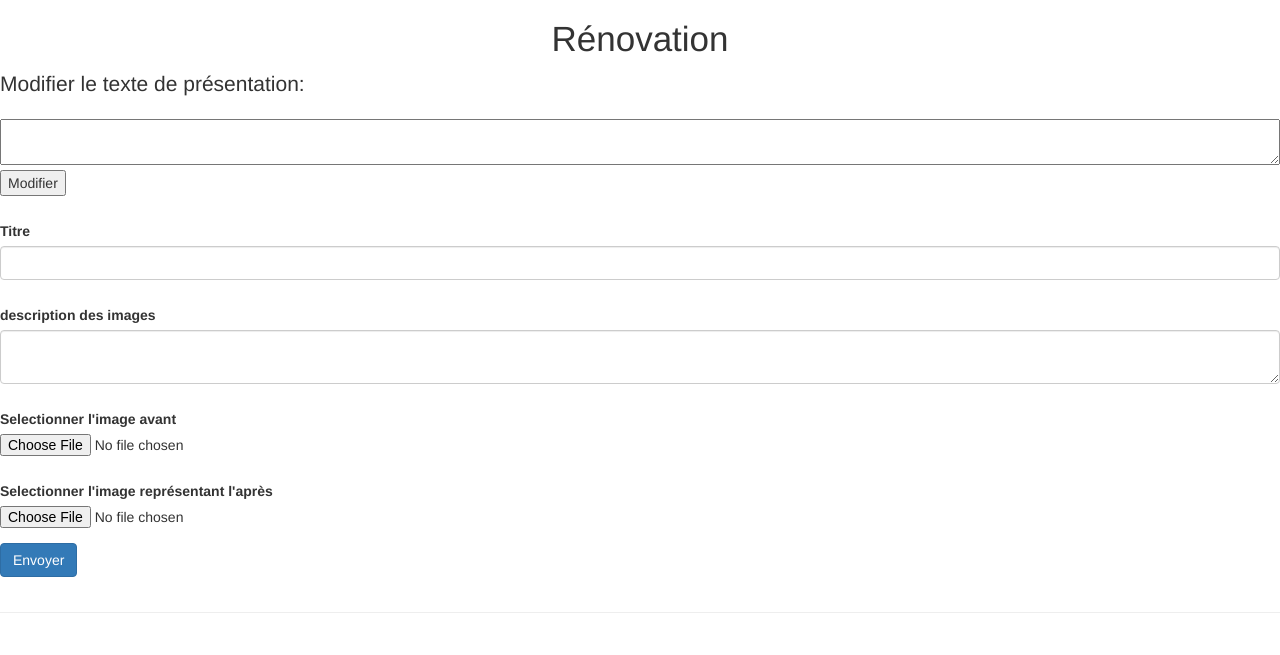
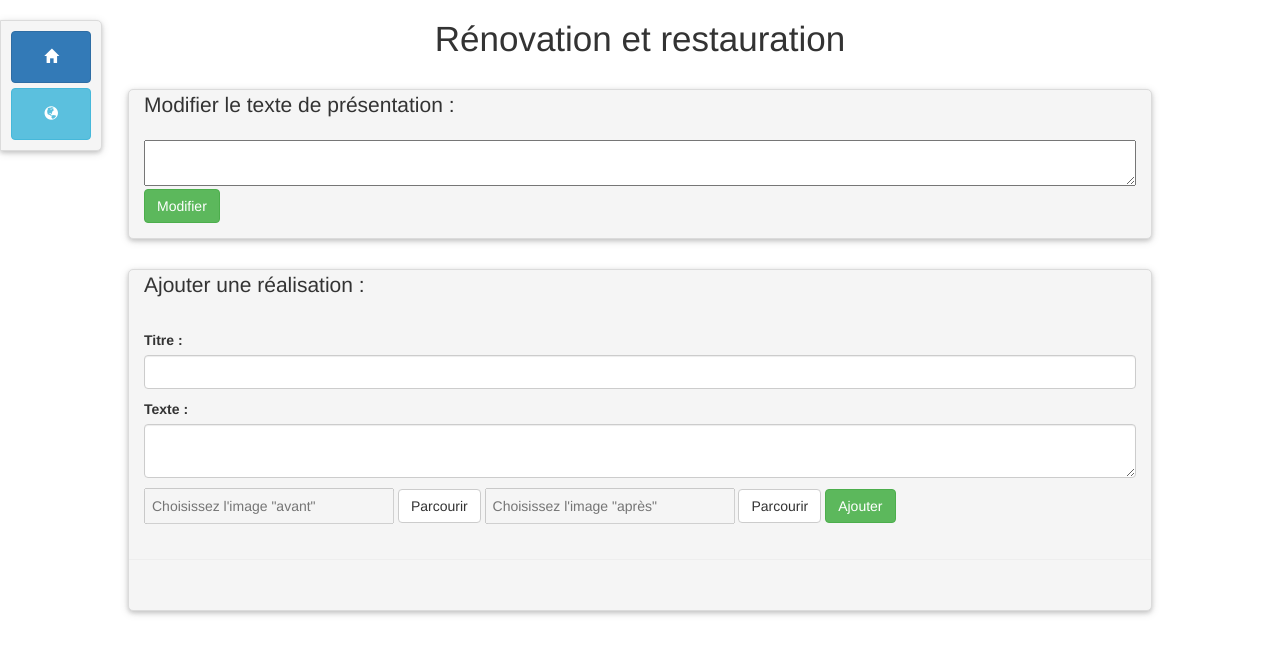
Before and after one commit to WildCodeSchool/orleans-0917-beltoise, a PHP site: page /index.php?route=adminRenovations in a window 1280 px wide. Shown: the top 655 px of the page. Run offline with PHP 8.4, Linux system fonts and the light colour scheme; data that the repository does not hold is empty; a stand-in replaces the project's code that opens the database connection; some libraries are stand-ins or nearby versions; some web fonts are replaced.

Commit message:
admin rénovation

```diff
--- a/src/Controller/RealisationController.php
+++ b/src/Controller/RealisationController.php
@@ -76,7 +76,7 @@ class RealisationController extends Controller
                 $realisationManager = new RealisationManager();
                 $realisationManager->insert($realEcol);
 
-                header('Location: index.php?route=adminRealEco');
+                header('Location: index.php?route=adminRealEco&#anchorUpload');
                 exit;
             }
         }
@@ -102,7 +102,7 @@ class RealisationController extends Controller
                 $realisationManager->delete($platrerie);
                 unlink('assets/uploads/' . $platrerie->getImage());
             }
-            header('Location: index.php?route=adminPlatrerie');
+            header('Location: index.php?route=adminPlatrerie&#anchorUpload');
         }
     }
 
@@ -116,7 +116,7 @@ class RealisationController extends Controller
                 $realisationManager->delete($realEco);
                 unlink('assets/uploads/' . $realEco->getImage());
             }
-            header('Location: index.php?route=adminRealEco');
+            header('Location: index.php?route=adminRealEco&#anchorUpload');
         }
     }
 
--- a/src/Controller/RenovationController.php
+++ b/src/Controller/RenovationController.php
@@ -50,7 +50,7 @@ class RenovationController extends Controller
                 $renovationManager->insert($renovation);
 
 
-                header('Location: index.php?route=adminRenovations');
+                header('Location: index.php?route=adminRenovations&#anchorUpload');
                 exit;
             }
         }
@@ -81,7 +81,7 @@ class RenovationController extends Controller
                 unlink('assets/uploads/' . $renovation->getImageBefore());
                 unlink('assets/uploads/' . $renovation->getImageAfter());
             }
-            header('Location: index.php?route=adminRenovations');
+            header('Location: index.php?route=adminRenovations&#anchorUpload');
         }
     }
 }
--- a/src/View/Admin/admin.html.twig
+++ b/src/View/Admin/admin.html.twig
@@ -36,7 +36,8 @@
                     <li><a href="index.php?route=adminRealEco" class="btn-lg btn btn-primary">Réalisations
                             écologiques</a>
                     </li>
-                    <li><a href="index.php?route=adminRenovations" class="btn-lg btn btn-primary">Rénovation</a>
+                    <li><a href="index.php?route=adminRenovations" class="btn-lg btn btn-primary">Rénovation et
+                            restauration</a>
                     </li>
                 </ul>
             </div>
--- a/src/View/Admin/adminRenovations.html.twig
+++ b/src/View/Admin/adminRenovations.html.twig
@@ -1,53 +1,62 @@
 {% include 'Admin/adminHeader.html.twig' %}
-
+<nav class="admin-navigation">
+    <a href="index.php?route=admin" class="btn btn-primary" title="Accueil de l'administration"><span
+                class="glyphicon glyphicon-home"></span></a>
+    <a href="index.php?route=home" target="_blank" class="btn btn-info"
+       title="Ouvrir le site dans un nouvel onglet"><span class="glyphicon glyphicon-globe"></span></a>
+</nav>
 <section>
-    <h2>Rénovation</h2>
-    {% if uploadErrors %}
-        <ul class="alert alert-danger">
-            {% for uploadError in uploadErrors %}
-                <li>{{ uploadError }}</li>
-            {% endfor %}
-        </ul>
-    {% endif %}
-    <div class="row">
+    <h2>Rénovation et restauration</h2>
+    <div class="admin-box text-forms-group">
         <form action="?route=presentationRenovation" method="post">
             <fieldset>
-                <legend>Modifier le texte de présentation:</legend>
+                <legend>Modifier le texte de présentation :</legend>
                 <textarea id="summernote" name="texte">
                      {% for presentationRenovation in presentationRenovations %}
                          {{ presentationRenovation.texte }}
                      {% endfor %}
                 </textarea>
-                <input type="submit" value="Modifier" name="submit">
+                <input type="submit" class="btn btn-success" value="Modifier" name="submit">
             </fieldset>
         </form>
     </div>
-    <div class="row">
+    <div class="admin-box image-uploader">
+        <span id="anchorUpload" class="anchor"></span>
         <form action="?route=adminRenovations" method="post" enctype="multipart/form-data">
+            <fieldset>
+                <legend>Ajouter une réalisation :</legend>
+                <label for="name">Titre :</label>
+                <input type="text" class="form-control" name="title" id="title">
 
-            <div class="form-group">
-                <label for="name">Titre</label>
-                <input type="text" class="form-control" name="title" id="title">
-            </div>
+                <label for="description">Texte :</label>
+                <textarea class="form-control" name="text" id="text"></textarea>
+                {% if uploadErrors %}
+                    <ul class="alert alert-danger">
+                        {% for uploadError in uploadErrors %}
+                            <li>{{ uploadError }}</li>
+                        {% endfor %}
+                    </ul>
+                {% endif %}
+                <input id="uploadFile" class="uploaded-file-name"
+                       placeholder='Choisissez l&apos;image "avant"'
+                       disabled="disabled"/>
+                <div class="fileUpload btn btn-default">
+                    <span>Parcourir</span>
+                    <input id="uploadBtn" type="file" class="upload" name="imageBefore"/>
+                </div>
 
-            <div class="form-group">
-                <label for="description">description des images</label>
-                <textarea class="form-control" name="text" id="text"></textarea>
-            </div>
-
-            <div class="form-group">
-                <label for="start">Selectionner l'image avant</label>
-                <input type="file" name="imageBefore" id="imageBefore">
-            </div>
-
-            <div class="form-group">
-                <label for="start">Selectionner l'image représentant l'après</label>
-                <input type="file" name="imageAfter" id="imageAfter">
-            </div>
-            <button type="submit" class="btn btn-primary">Envoyer</button>
+                <input id="uploadFileImageAfter" class="uploaded-file-name"
+                       placeholder='Choisissez l&apos;image "après"'
+                       disabled="disabled"/>
+                <div class="fileUpload btn btn-default">
+                    <span>Parcourir</span>
+                    <input id="imageAfter" type="file" class="upload" name="imageAfter"/>
+                </div>
+                <input type="submit" class="btn btn-success" value="Ajouter" name="submit">
+            </fieldset>
         </form>
         <hr>
-        <div class="row">
+        <div class="row uploaded-images">
             {% for renovation in renovations %}
                 <div class="col-md-6">
                     <figure class="thumbnail center-block">
@@ -59,11 +68,11 @@
                             <img src="assets/uploads/{{ renovation.imageAfter }}">
                         </div>
                         <figcaption class="text-center">{{ renovation.text }}</figcaption>
+                        <form class="delete-form" action="?route=deleteRenovation" method="post">
+                            <input type="hidden" name="id" value="{{ renovation.id }}"/>
+                            <button type="submit" class="btn btn-block btn-danger">Supprimer</button>
+                        </form>
                     </figure>
-                    <form action="?route=deleteRenovation" method="post">
-                        <input type="hidden" name="id" value="{{ renovation.id }}"/>
-                        <button type="submit" class="btn btn-danger">Supprimer</button>
-                    </form>
                 </div>
             {% endfor %}
         </div>
```
Also changed, not shown: public/assets/js/adminFunction.js.
